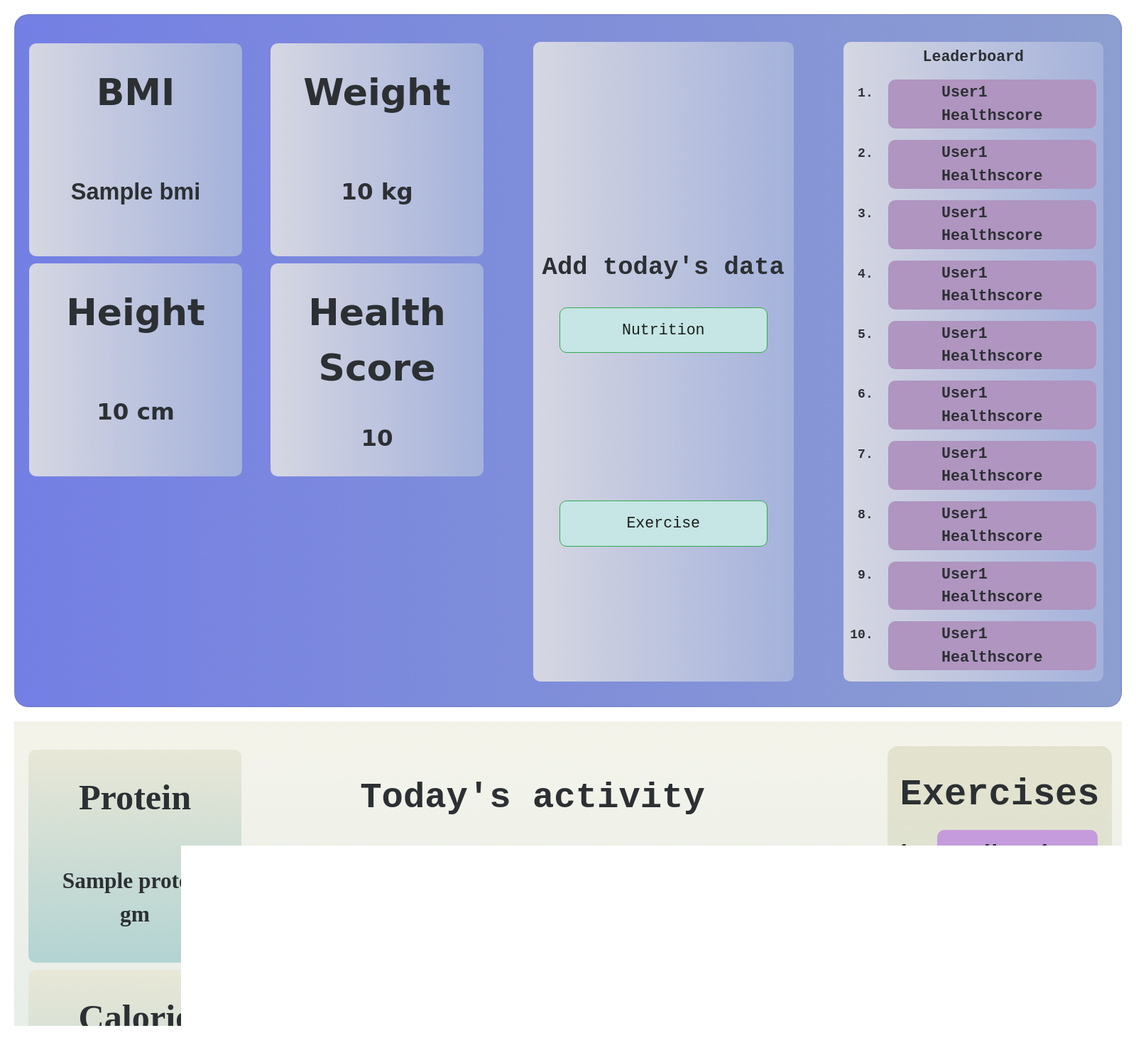
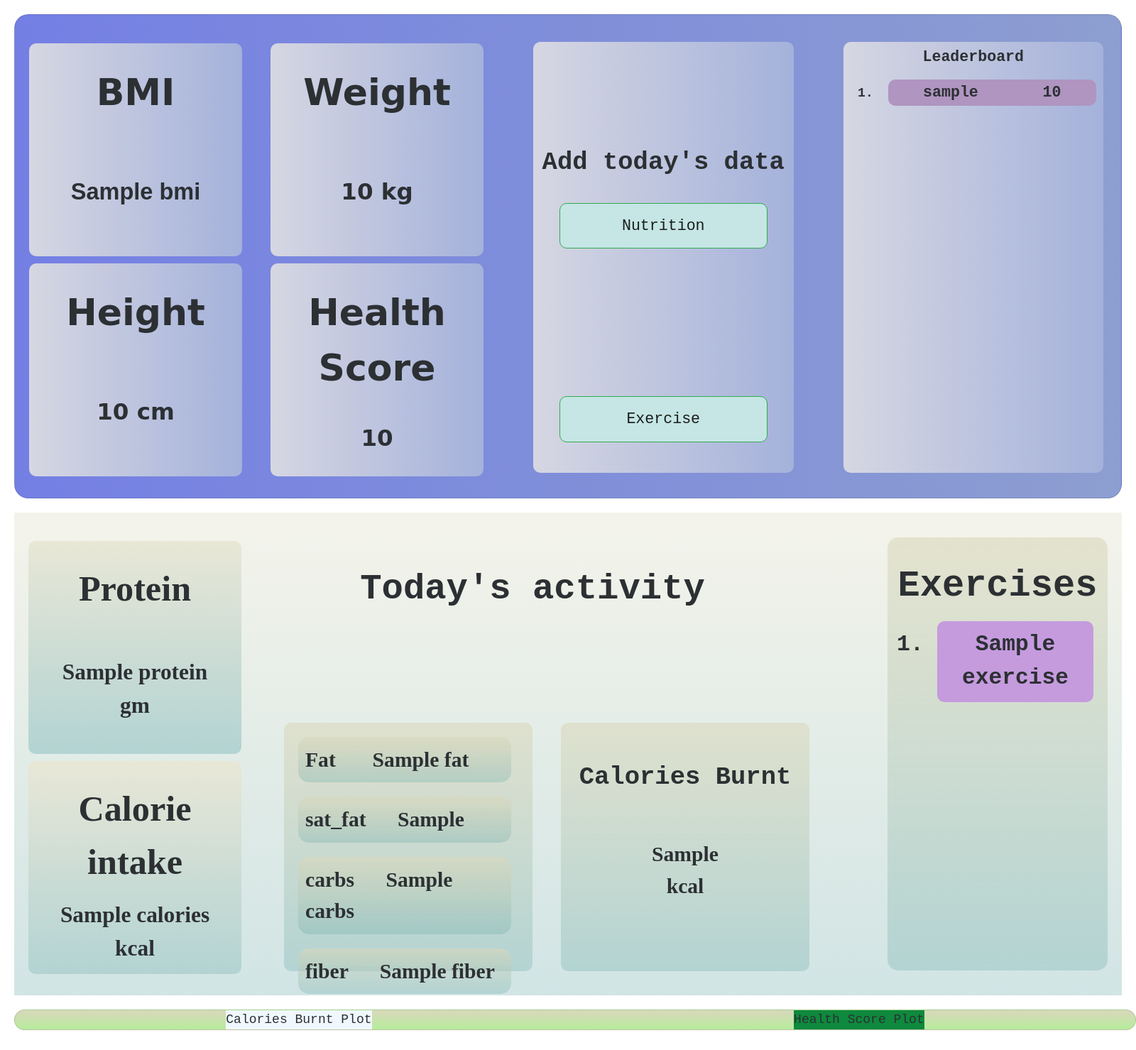
Before and after one commit to KalWardinX/health_tracker, a Flask app: template templates/health.html in a window 1600 px wide. Shown: the part 80-1559 px from the top of the page at 71% size. After the commit the page ends 1531 px from the top, so only its background shows below. Run offline with Flask 3, Linux system fonts and the light colour scheme; the template is opened without the code that fills it: most values are stand-ins (such as "Sample title", 1, 10 or a date in 2020); some libraries are stand-ins or nearby versions.

Commit message:
Added leaderboard and exercise board

```diff
--- a/main.py
+++ b/main.py
@@ -31,7 +31,6 @@ data_food = json.load(jsonfile1)
 jsonfile2 = open('static/exercise.json', 'r')
 data_exercise = json.load(jsonfile2)
 
-data = {}
 
 from wtforms import SelectMultipleField, widgets
 from markupsafe import Markup
@@ -77,6 +76,11 @@ class ExerciseForm(FlaskForm):
     exercise_items = TextAreaField("exercise-items", validators=[DataRequired()])
     submit = SubmitField('Submit')
 
+
+class HeightWeightForm(FlaskForm):
+    height = FloatField('Height')
+    weight = FloatField('Weight')
+    submit = SubmitField('Update')
 
 class Base(DeclarativeBase):
     pass
@@ -163,6 +167,8 @@ class LoginForm(FlaskForm):
 ###########################
 # ** HELPER FUNCTIONS **  #
 ###########################
+
+# UPDATE Health Table
 def update_health(username, day, is_nutrition_changed, is_exercise_changed):
     # nutrition score calculation
     nutrition_score = 0
@@ -193,6 +199,38 @@ def update_health(username, day, is_nutrition_changed, is_exercise_changed):
         )
         db_session.add(health_obj)
 
+    db_session.commit()
+
+# GET LEADERBOARD data
+def get_top_10(day):
+    leaderboard = []
+    user_health_data = db_session.query(Health).filter_by(day=day).order_by(Health.health_score.desc()).limit(10).all()
+    for i in range(min(10, len(user_health_data))):
+        leaderboard.append({
+            'username': user_health_data[i].username,
+            'health_score': round(user_health_data[i].health_score, 2)
+        })
+    return leaderboard
+
+# GET EXERCISE Data
+def get_exercises(username, day):
+    exercises_list = []
+    exercises = db_session.query(Exercise).filter_by(username=username, day=day).first().exercise_names
+
+    for exercise in exercises.split('; '):
+        if ( exercise != '' ):
+            exercises_list.append(exercise)
+
+    return exercises_list
+
+# UPDATE HEIGHT
+def update_height(username, height):
+    db_session.query(Users).filter_by(username = username).update({height: height})
+    db_session.commit()
+
+# UPDATE WEIGHT
+def update_weight(username, weight):
+    db_session.query(Users).filter_by(username = username).update({weight: weight})
     db_session.commit()
 
 ###########################
@@ -366,14 +404,6 @@ def home2():
                     db_session.add(exercise_obj)
                     db_session.commit()
                     update_health(username, day, is_nutrition_changed=False, is_exercise_changed=True)
-                    exercise_data = db_session.query(Exercise).filter_by(username=username, day=day).first()
-                    health_data = db_session.query(Health).filter_by(username=username, day=day).first()
-                    user_data = {
-                            "user": user,
-                            "nutrition_data":nutrition_data,
-                            "exercise_data":exercise_data,
-                            "health_data": health_data
-                    }
                     return redirect(url_for('health', title='Health'))
     return render_template("home2.html", title="Home", form=form, data=__exercises_items)
 
@@ -429,10 +459,8 @@ def login():
         # return redirect(url_for('home'))
     return render_template("login.html", form=form, title='Login')
 
-@app.route("/health", methods=["GET"])
+@app.route("/health", methods=["GET", "POST"])
 def health():
-    # print(type(data))
-    # db_session.query()
     username = session['username']
     day = date.today()
     user = db_session.query(Users).filter_by(username=username).first()
@@ -440,11 +468,15 @@ def health():
     exercise_data = db_session.query(Exercise).filter_by(username=username, day=day).first()
     health_data = db_session.query(Health).filter_by(username=username, day=day).first()
 
+    leaderboard = get_top_10(day)
+    exercises = get_exercises(username, day)
     user_data = {
         "user": user,
         "nutrition_data":nutrition_data,
         "exercise_data":exercise_data,
-        "health_data": health_data
+        "health_data": health_data,
+        "leaderboard": leaderboard,
+        "exercises": exercises
     }
     return render_template("health.html", user_data=user_data)
 
--- a/templates/health.html
+++ b/templates/health.html
@@ -61,11 +61,15 @@
     <div class="leaderboard">
         <div style="margin-top: 5px; font-size: larger;">Leaderboard</div>
             <ol style="margin-left: 13px;">
-                <li><div class="leaderboard-child">
-                    <span>User1</span> &nbsp; &nbsp; &nbsp; <span>Healthscore</span>
-                </div>
+                {% for user in user_data['leaderboard'] %}
+                <li>
+                    <div class="leaderboard-child">
+                        <span>{{user['username']}}</span> &nbsp; &nbsp; &nbsp; <span>{{ user['health_score'] }}</span>
+                    </div>
                 </li>
-                <li>
+                {% endfor %}
+
+                <!-- <li>
                 <div class="leaderboard-child">
                     <span>User1</span> &nbsp; &nbsp; &nbsp; <span>Healthscore</span>
                 </div>
@@ -105,7 +109,7 @@
                 <div class="leaderboard-child">
                     <span>User1</span> &nbsp; &nbsp; &nbsp; <span>Healthscore</span>
                 </div>
-                </li>
+                </li> -->
             </ol>
     </div>
 </div>
@@ -148,11 +152,13 @@
             </div>
             <div style="padding: 0px 0px 0px 10px;">
             <ol style="margin-left: 10px;">
+                {% for exercise in user_data['exercises'] %}
                 <li><div class="leaderboard-child-1">
-                    <span>User1</span> <span>Healthscore</span>
+                    <span>{{ exercise }}</span>
                 </div>
                 </li>
-                <li>
+                {% endfor %}
+                <!-- <li>
                 <div class="leaderboard-child-1">
                     <span>User1</span> <span>Healthscore</span>
                 </div>
@@ -183,7 +189,7 @@
                 <div class="leaderboard-child-1">
                     <span>User1</span> <span>Healthscore</span>
                 </div>
-                </li>
+                </li> -->
             </ol>
             </div>
         </div>
```
Also changed, not shown: health-tracker.db.
